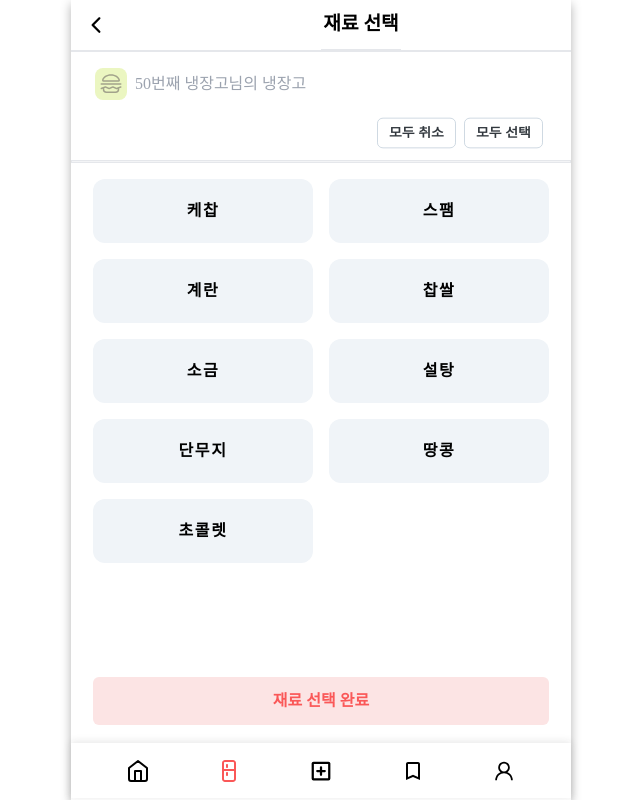
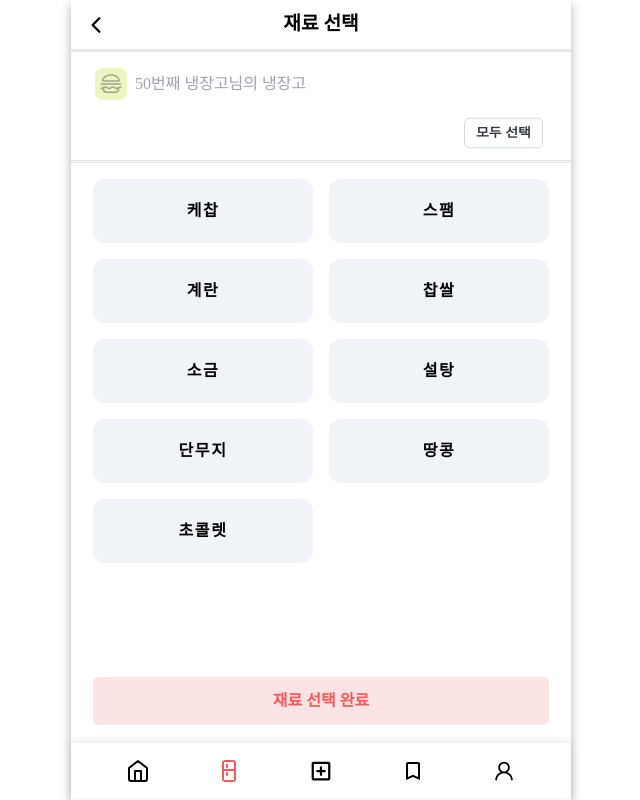
Before and after one commit to OZ-Coding-School/oz_02_main-001-FE, a React (Vite) app: page /ingredientSelection in a window 1280 px wide. Shown: the whole page, without its empty margins (319-959 px from the left). Built offline with nearby package versions, Linux system fonts and the light colour scheme; a web font is replaced by a local one.

Commit message:
Chore: 오류 삭제

```diff
--- a/src/pages/IngredientSelectionPage/components/IngredientSelectionItem.tsx
+++ b/src/pages/IngredientSelectionPage/components/IngredientSelectionItem.tsx
@@ -5,18 +5,18 @@ import { RefrigeratorType } from "src/types/refrigeratorType";
 
 interface IngredientSelectionItemProps {
   refrigerator: RefrigeratorType;
-  ingredients: { id: number; name: string }[];
   selectAllIngredients: () => void;
   deselectAllIngredients: () => void;
+  selectedIngredients: number[];
 }
 
 const IngredientSelectionItem: React.FC<IngredientSelectionItemProps> = ({
   refrigerator,
-  ingredients,
   selectAllIngredients,
   deselectAllIngredients,
+  selectedIngredients,
 }) => {
-  const hasIngredientsWithName = ingredients.some((ingredient) => ingredient.name);
+  const hasSelectedIngredients = selectedIngredients.length > 0;
 
   return (
     <div>
@@ -27,14 +27,13 @@ const IngredientSelectionItem: React.FC<IngredientSelectionItemProps> = ({
         <span className="text-gray-400">{refrigerator.nickname}님의 냉장고</span>
       </div>
       <div className="mt-4 flex space-x-2 absolute right-[28px]">
+        {hasSelectedIngredients && (
+          <div className="transform scale-y-90">
+            <RectangularSmallButton handleClick={deselectAllIngredients} buttonText={"모두 취소"} />
+          </div>
+        )}
         <div className="transform scale-y-90">
-          <RectangularSmallButton handleClick={deselectAllIngredients} buttonText={"모두 취소"} />
-        </div>
-        <div className="transform scale-y-90">
-          <RectangularSmallButton
-            handleClick={() => selectAllIngredients()}
-            buttonText={"모두 선택"}
-          />
+          <RectangularSmallButton handleClick={selectAllIngredients} buttonText={"모두 선택"} />
         </div>
       </div>
       <div className="mt-[60px] border w-full px-2 h-[3px] bg-gray-100"></div>
--- a/src/pages/IngredientSelectionPage/page/index.tsx
+++ b/src/pages/IngredientSelectionPage/page/index.tsx
@@ -5,13 +5,11 @@ import BigButton from "@components/buttons/BigButton";
 import IngredientSelectionItem from "../components/IngredientSelectionItem";
 import { BsCheckCircle } from "react-icons/bs";
 import Header from "@components/header/Header";
-import BackButton from "@components/header/BackButton";
 
 const IngredientSelectionPage: React.FC = () => {
   const navigate = useNavigate();
-  const [isSelectMode, setIsSelectMode] = useState(false);
   const [selectedIngredients, setSelectedIngredients] = useState<number[]>([]);
-  const [ingredients, setIngredients] = useState([
+  const ingredients = [
     { id: 50, name: "케찹" },
     { id: 51, name: "스팸" },
     { id: 52, name: "계란" },
@@ -21,7 +19,11 @@ const IngredientSelectionPage: React.FC = () => {
     { id: 56, name: "단무지" },
     { id: 57, name: "땅콩" },
     { id: 58, name: "초콜렛" },
-  ]);
+  ];
+
+  const handleBackBtnClick = (): void => {
+    navigate(-1);
+  };
 
   const handleRecommendedlick = () => {
     navigate(`/recommendedList`);
@@ -45,14 +47,7 @@ const IngredientSelectionPage: React.FC = () => {
 
   return (
     <div className="h-[calc(100vh-55px)] flex flex-col">
-      <div className="flex justify-center items-center w-full">
-        <div className="flex justify-start w-1/2">
-          <BackButton />
-        </div>
-        <div className="w-1/2 pr-[170px]">
-          <Header title="재료 선택" />
-        </div>
-      </div>
+      <Header hasBackBtn={true} title="재료 선택" handleBackBtnClick={handleBackBtnClick} />
       <div className="border border-solid"></div>
       <div id="content" className="flex flex-col flex-grow overflow-hidden">
         <IngredientSelectionItem
@@ -60,7 +55,6 @@ const IngredientSelectionPage: React.FC = () => {
             nickname: "50번째 냉장고",
             ingredients,
           }}
-          ingredients={ingredients}
           selectAllIngredients={selectAllIngredients}
           deselectAllIngredients={deselectAllIngredients}
           selectedIngredients={selectedIngredients}
```
